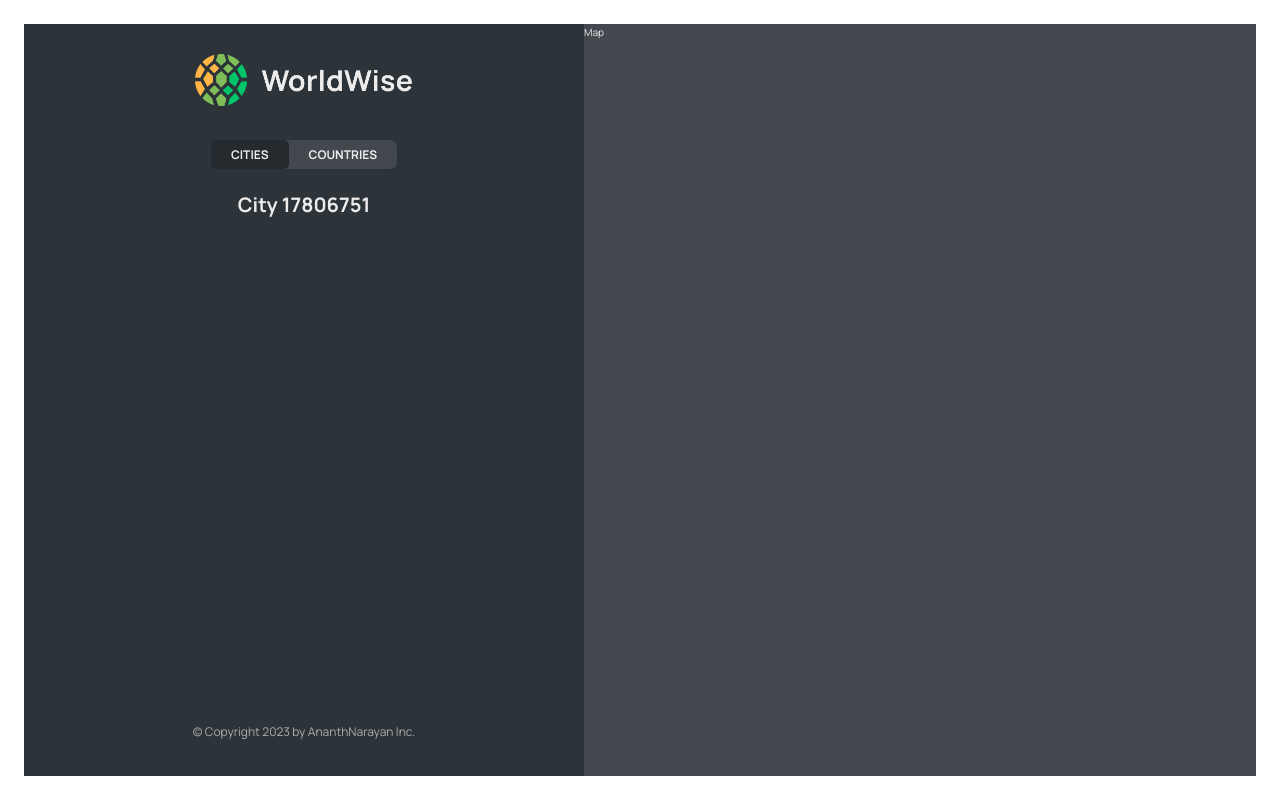
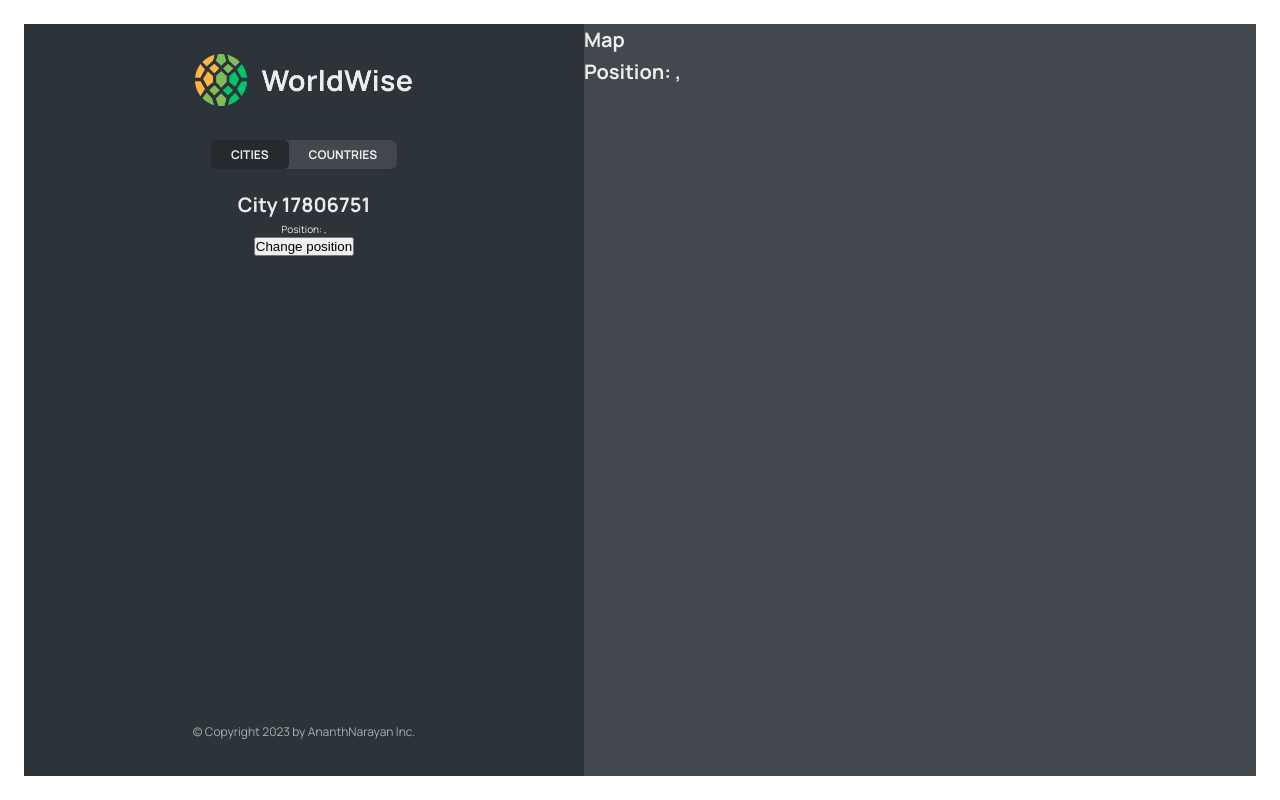
Before and after one commit to narayanananth26/worldwise, a React (Vite) app: page /app/cities/17806751 in a window 1280 px wide. Built offline with nearby package versions, Linux system fonts and the light colour scheme; data requests are answered from the project's data file.

Commit message:
read and set query string

```diff
--- a/src/components/City.jsx
+++ b/src/components/City.jsx
@@ -1,4 +1,4 @@
-import { useParams } from "react-router-dom";
+import { useParams, useSearchParams } from "react-router-dom";
 import styles from "./City.module.css";
 
 const formatDate = (date) =>
@@ -11,6 +11,9 @@
 
 function City() {
 	const { id } = useParams();
+	const [searchParams, setSearchParams] = useSearchParams();
+	const lat = searchParams.get("lat");
+	const lng = searchParams.get("lng");
 
 	// TEMP DATA
 	const currentCity = {
@@ -22,7 +25,17 @@
 
 	const { cityName, emoji, date, notes } = currentCity;
 
-	return <h1>City {id}</h1>;
+	return (
+		<>
+			<h1>City {id}</h1>
+			<p>
+				Position: {lat}, {lng}
+			</p>
+			<button onClick={() => setSearchParams({ lat: 23, lng: 50 })}>
+				Change position
+			</button>
+		</>
+	);
 
 	// return (
 	// 	<div className={styles.city}>
--- a/src/components/CityItem.jsx
+++ b/src/components/CityItem.jsx
@@ -8,10 +8,13 @@
 		year: "numeric",
 	}).format(new Date(date));
 function CityItem({ city }) {
-	const { cityName, emoji, date, id } = city;
+	const { cityName, emoji, date, id, position } = city;
 	return (
 		<li>
-			<Link to={`${id}`} className={styles.cityItem}>
+			<Link
+				to={`${id}?lat=${position.lat}&lng=${position.lng}`}
+				className={styles.cityItem}
+			>
 				<span className={styles.emoji}>{emoji}</span>
 				<h3 className={styles.name}>{cityName}</h3>
 				<time className={styles.date}>{formatDate(date)}</time>
--- a/src/components/CountryList.jsx
+++ b/src/components/CountryList.jsx
@@ -18,7 +18,7 @@
 	return (
 		<ul className={styles.countryList}>
 			{countries.map((country) => (
-				<CountryItem country={country} key={country} />
+				<CountryItem country={country} key={country.country} />
 			))}
 		</ul>
 	);
--- a/src/components/Map.jsx
+++ b/src/components/Map.jsx
@@ -1,6 +1,18 @@
+import { useSearchParams } from "react-router-dom";
 import styles from "./Map.module.css";
 function Map() {
-	return <div className={styles.mapContainer}>Map</div>;
+	const [searchParams, setSearchParams] = useSearchParams();
+	const lat = searchParams.get("lat");
+	const lng = searchParams.get("lng");
+
+	return (
+		<div className={styles.mapContainer}>
+			<h1>Map</h1>
+			<h1>
+				Position: {lat}, {lng}
+			</h1>
+		</div>
+	);
 }
 
 export default Map;
```
